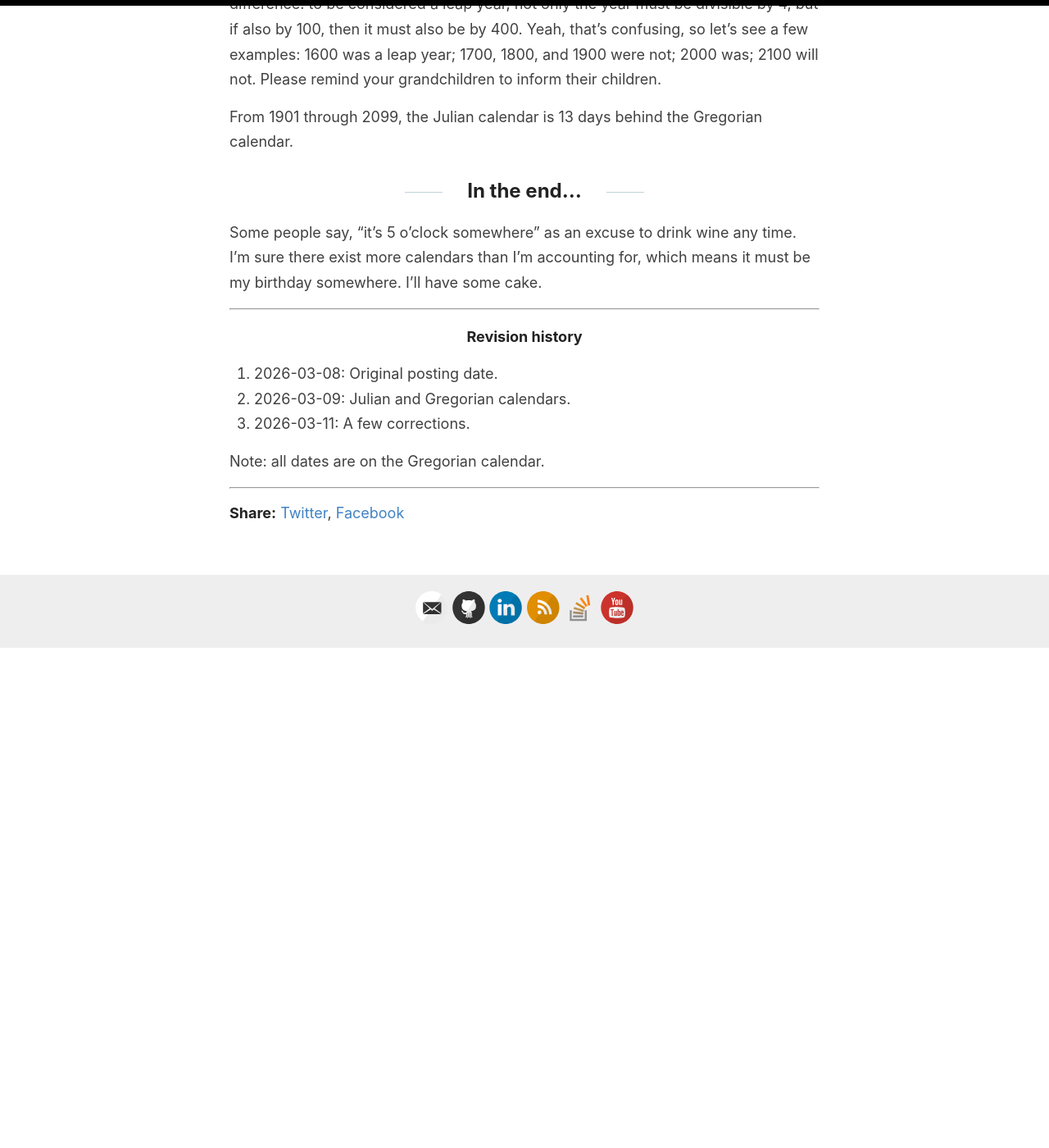
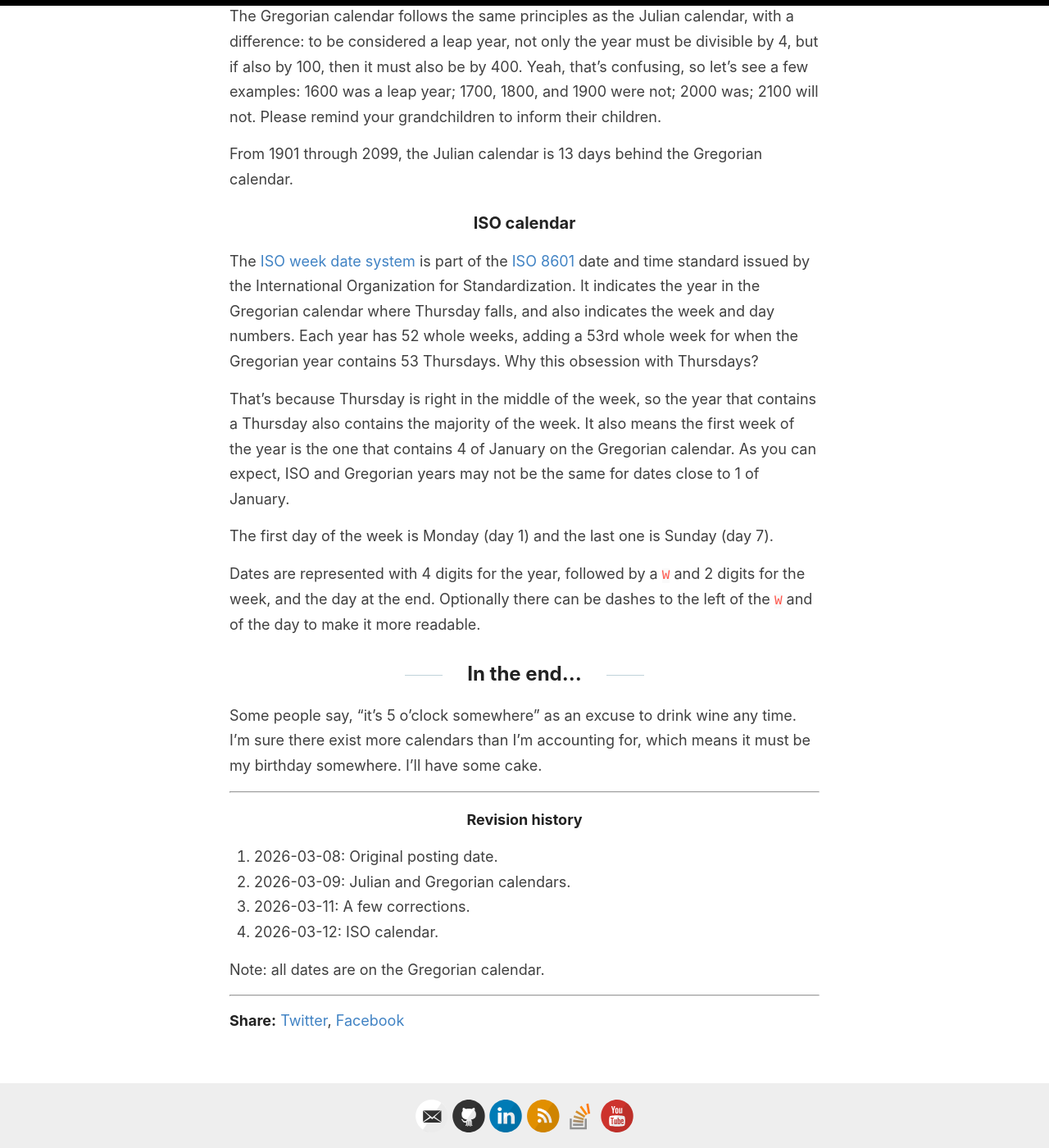
Before and after one commit to taflaj/taflaj.github.io, a Jekyll site: the page built from _posts/2026-03-08-calendars.md, in a window 1280 px wide and 1400 px high, scrolled down 2342 px. Shown: the whole window at 82% size. Built offline with Jekyll 4.4.1, drawn with Linux system fonts in a browser that asks for light colours; before the commit the page ends 3133 px from its top, so only the background shows below that; some of the changed text lies outside the part shown.

Commit message:
Calendars: added ISO week date system.

```diff
--- a/_posts/2026-03-08-calendars.md
+++ b/_posts/2026-03-08-calendars.md
@@ -4,7 +4,7 @@ title:  "Calendars, calendars, calendars everywhere"
 categories: calendars calculations
 excerpt_separator: <!--more-->
 date: 2026-03-08
-last_modified_at: 2026-03-11
+last_modified_at: 2026-03-12
 ---
 [![calendars](/assets/images/calendars.png)](/calendars/)
 <div style="font-size: 0.8em; text-align: right">Image source: Gemini</div>
@@ -14,6 +14,8 @@ This article was initially published on International Women's Day in 2026. That
 Or was it 19 of Adar I, 5786? Maybe 23 of February, 2026? Perhaps 19 of Ramadan, 1447?
 
 Actually, **all of the above**!
+
+And also 2026-W10-7.
 <!--more-->
 
 ## In the beginning…
@@ -42,6 +44,16 @@ The Gregorian calendar follows the same principles as the Julian calendar, with
 
 From 1901 through 2099, the Julian calendar is 13 days behind the Gregorian calendar.
 
+### ISO calendar
+
+The [ISO week date system](https://en.wikipedia.org/wiki/ISO_week_date) is part of the [ISO 8601](https://www.iso.org/standard/70908.html) date and time standard issued by the International Organization for Standardization. It indicates the year in the Gregorian calendar where Thursday falls, and also indicates the week and day numbers. Each year has 52 whole weeks, adding a 53rd whole week for when the Gregorian year contains 53 Thursdays. Why this obsession with Thursdays?
+
+That's because Thursday is right in the middle of the week, so the year that contains a Thursday also contains the majority of the week. It also means the first week of the year is the one that contains 4 of January on the Gregorian calendar. As you can expect, ISO and Gregorian years may not be the same for dates close to 1 of January.
+
+The first day of the week is Monday (day 1) and the last one is Sunday (day 7).
+
+Dates are represented with 4 digits for the year, followed by a `W` and 2 digits for the week, and the day at the end. Optionally there can be dashes to the left of the `W` and of the day to make it more readable.
+
 ## In the end…
 
 Some people say, "it's 5 o'clock somewhere" as an excuse to drink wine any time. I'm sure there exist more calendars than I'm accounting for, which means it must be my birthday somewhere. I'll have some cake.
@@ -53,6 +65,7 @@ Some people say, "it's 5 o'clock somewhere" as an excuse to drink wine any time.
 1. 2026-03-08: Original posting date.
 2. 2026-03-09: Julian and Gregorian calendars.
 3. 2026-03-11: A few corrections.
+4. 2026-03-12: ISO calendar.
 
 Note: all dates are on the Gregorian calendar.
 
```
